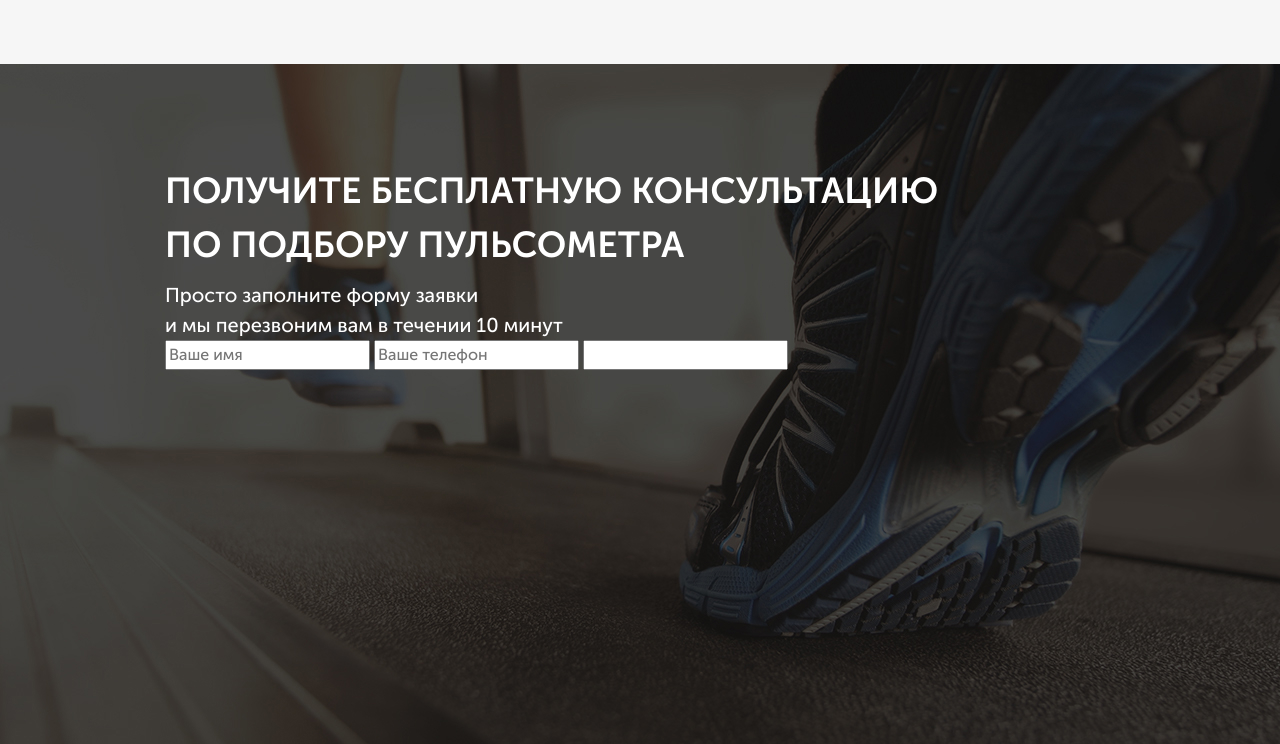
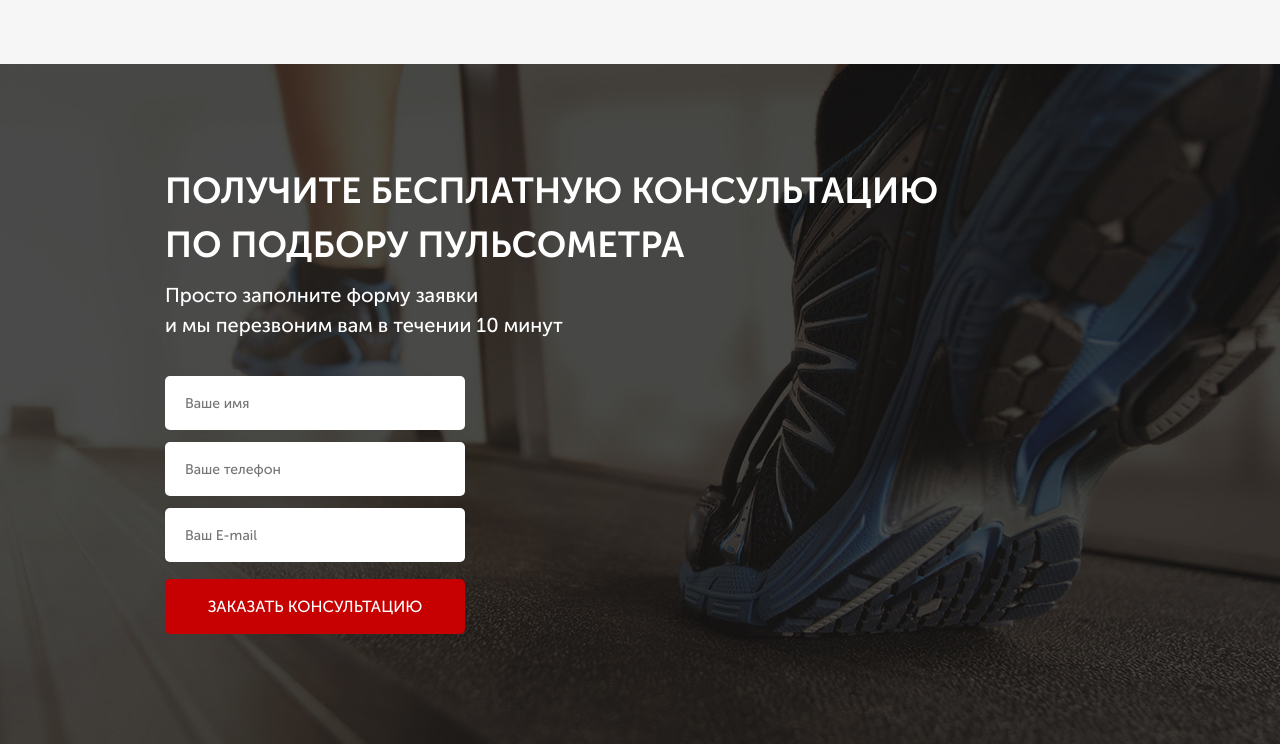
Before and after one commit to Astaper/Pulse, a website: page src/index.html in a window 1280 px wide. Shown: the part 1084-1828 px from the top of the page. Drawn offline with Linux system fonts and the light colour scheme.

Commit message:
add consultation

```diff
--- a/src/index.html
+++ b/src/index.html
@@ -110,12 +110,12 @@
                 Просто заполните форму заявки<br>
                 и мы перезвоним вам в течении 10 минут
             </div>
-            <form action="#">
-                <input required placeholder="Ваше имя" type="text">
-                <input required placeholder="Ваше телефон" type="number">
-                <input requiredplaceholder="Ваш E-mail" type="email">
+            <form class="feed-form" action="#">
+                <input name="name" required placeholder="Ваше имя" type="text">
+                <input name="phone" required placeholder="Ваше телефон" type="number">
+                <input name="email" required placeholder="Ваш E-mail" type="email">
 
-                <!-- <input type="submit" value="заказать кОНСУЛЬТАЦИЮ"> -->
+                <button class="button button_submit">заказать кОНСУЛЬТАЦИЮ</button>
             </form>
         </div>
     </div>
--- a/src/sass/blocks/_buttons.scss
+++ b/src/sass/blocks/_buttons.scss
@@ -16,4 +16,11 @@
         height: 50px;
         font-size: 16px;
     }
+
+    &_submit {
+        width: 100%;
+        height: 55px;
+        color: #FFF;
+       font-size: 16px;
+    }
 }
--- /dev/null
+++ b/src/sass/blocks/_forms.scss
@@ -0,0 +1,21 @@
+.feed-form {
+    margin-top: 36px;
+    display: flex;
+    flex-direction: column;
+    width: 300px;
+
+    input {
+        height: 54px;
+        color: #FFFFFF;
+        border-radius: 5px;
+        margin-bottom: 12px;
+        border: none;
+        padding: 0 20px;
+        color: #4B4B4B;
+        font-size: 14px;
+        font-weight: 400;
+         &:nth-child(3) {
+            margin-bottom: 17px;
+        }
+    }
+}
--- a/src/sass/style.scss
+++ b/src/sass/style.scss
@@ -13,4 +13,5 @@
 @import 'blocks/buttons';
 @import 'blocks/advantages';
 @import 'blocks/titles';
-@import 'blocks/consultation'
+@import 'blocks/consultation';
+@import 'blocks/forms'
```
Also changed, not shown: src/css/style.min.css.
